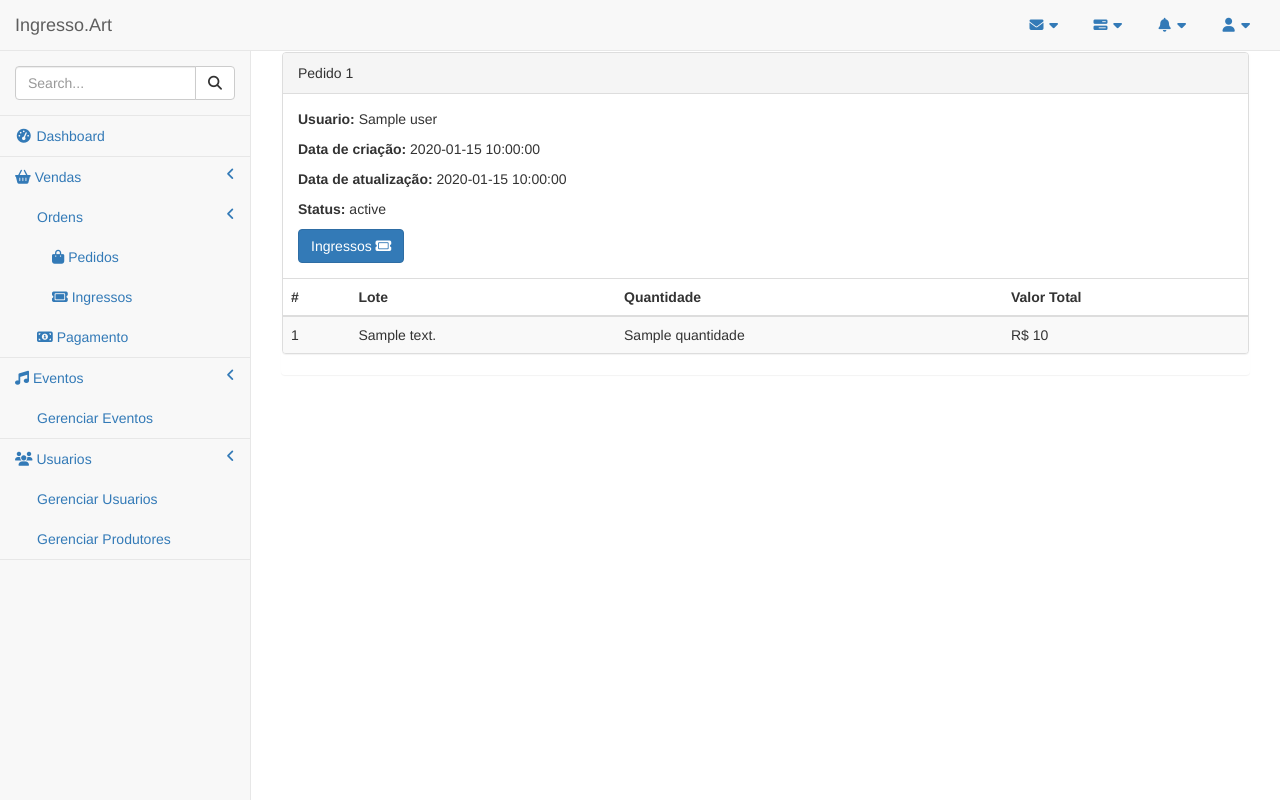
After one commit to lucianalml/ingresso, a Laravel app: template resources/views/admin/pedidos/itens.blade.php in a window 1280 px wide. The commit adds this page. Run offline with Laravel 8, Linux system fonts and the light colour scheme; the template is opened without the code that fills it: most values are stand-ins (such as "Sample title", 1, 10 or a date in 2020); data that the repository does not hold is empty; settings files or empty folders that the repository lacks are supplied; some libraries are stand-ins or nearby versions.

Commit message:
regorganizando

```diff
--- a/app/Http/routes.php
+++ b/app/Http/routes.php
@@ -55,10 +55,14 @@ Route::group(['prefix' => 'admin', ['middleware' => 'admin']], function () {
 	    Route::delete('imagem/{imagem}', 'EventoImagemController@destroy');
 
 		// Usuários cadastrados
-	 	 Route::get('/usuarios', 'AdminController@listarUsuarios');
+	 	Route::get('/usuarios', 'AdminController@listarUsuarios');
 
 		// Pedidos
-	 	 Route::get('/pedidos', 'AdminController@listarPedidos');
+	 	Route::get('/pedidos', 'AdminController@listarPedidos');
+	 	Route::get('/pedido/{pedido}', 'AdminController@detalhePedido');
+	 	Route::get('/pedido/{pedido}/ingressos', 'AdminController@ingressosPedido');
+	 	Route::get('/ingressos', 'AdminController@listarIngressos');
+
 
 	});
 
@@ -77,11 +81,12 @@ Route::group(['middleware' => ['web']], function () {
 	Route::get('/evento/{evento}', 'HomeController@exibirEvento');
 
 	// Adicionar ingressos ao carrinho
-	Route::post('carrinho/add', 'HomeController@adicionarIngresso');
+	Route::post('carrinho/add', 'HomeController@atualizaCarrinho');
 
 	// Quando for fechar o pedido tem q estar autenticado....
 	Route::group(['middleware' => 'auth'], function () {
-		Route::get('/checkout', 'HomeController@checkout');
+//		Route::get('/checkout', 'HomeController@checkout');
+		Route::get('/checkout', 'PedidoController@create');
 		Route::post('/checkout', 'PedidoController@store');
 	});
 });
--- a/app/Repositories/CarrinhoRepository.php
+++ b/app/Repositories/CarrinhoRepository.php
@@ -66,7 +66,7 @@ class CarrinhoRepository
      * Adiciona um ingresso na variavel de sessão do carrinho
      * Formato array de ['lote_id' => , 'quantidade' => ]
      */
-    public function adicionarIngresso($loteId, $quantidade)
+    public function atualizaCarrinho($loteId, $quantidade)
     {
         $item = ['lote_id' => $loteId,
                 'quantidade' => $quantidade];
--- a/resources/views/admin/partials/sidebar.blade.php
+++ b/resources/views/admin/partials/sidebar.blade.php
@@ -18,9 +18,23 @@
             </li>
 
             <li>
-                <a href="#"><i class="fa fa-shopping-basket" aria-hidden="true"></i> Pedidos<span class="fa arrow"></span></a>
+                <a href="#"><i class="fa fa-shopping-basket" aria-hidden="true"></i> Vendas<span class="fa arrow"></span></a>
+
                 <ul class="nav nav-second-level">
-                    <li><a href="{{ url('admin/pedidos') }}">Pedidos</a></li>
+                    <li>
+                        <a href="#">Ordens <span class="fa arrow"></span></a>
+                        <ul class="nav nav-third-level">
+                            <li><a href="{{ url('admin/pedidos') }}">
+                                <i class="fa fa-shopping-bag" aria-hidden="true"></i> Pedidos</a></li>
+                            <li><a href="{{ url('admin/ingressos') }}">
+                                <i class="fa fa-ticket" aria-hidden="true"></i> Ingressos</a></li>
+                        </ul>
+                        <!-- /.nav-third-level -->
+                    </li>
+                </ul>
+                <ul class="nav nav-second-level">
+                    <li><a href="{{ url('admin/pagamento') }}">
+                    <i class="fa fa-money" aria-hidden="true"></i> Pagamento</a></li>
                 </ul>
             </li>
 
@@ -36,18 +50,6 @@
                 <ul class="nav nav-second-level">
                     <li><a href="{{ url('admin/usuarios') }}">Gerenciar Usuarios</a></li>
                     <li><a href="{{ url('admin/produtores') }}">Gerenciar Produtores</a></li>
-                    <li>
-                        <a href="#">Exemplo Third Level <span class="fa arrow"></span></a>
-                        <ul class="nav nav-third-level">
-                            <li>
-                                <a href="#">Third Level Item</a>
-                            </li>
-                            <li>
-                                <a href="#">Third Level Item</a>
-                            </li>
-                        </ul>
-                        <!-- /.nav-third-level -->
-                    </li>
                 </ul>
             </li>
         </ul>
--- /dev/null
+++ b/resources/views/admin/pedidos/itens.blade.php
@@ -0,0 +1,46 @@
+@extends('admin.layouts.master')
+
+@section('content')
+
+<!-- Dados do pedido -->
+<div class="panel panel-default">
+    <div class="panel-heading">Pedido {{ $pedido->id }}</div>
+
+    <div class="panel-body">
+    <p><b>Usuario:</b> {{ $pedido->user->name }}</p>
+    <p><b>Data de criação:</b> {{ $pedido->created_at }}</p>
+    <p><b>Data de atualização:</b> {{ $pedido->updated_at }}</p>
+    <p><b>Status:</b> {{ $pedido->status }}</p>
+
+    <a href="{{ url('admin/pedido/'.$pedido->id.'/ingressos') }}" class="btn btn-primary">
+        Ingressos <i class="fa fa-ticket" aria-hidden="true"></i></a>
+
+  </div>
+
+<!-- Lista todos os itens do pedido -->
+    <table class="table table-striped">
+
+        <!-- Table Headings -->
+        <thead>
+            <th>#</th>
+            <th>Lote</th>
+            <th>Quantidade</th>
+            <th>Valor Total</th>
+        </thead>
+
+        <!-- Table Body -->
+        <tbody>
+            @foreach ($pedido->itens as $key => $item)
+                <tr>
+                    <td class="table-text"><div>{{ $key + 1 }}</div></td>
+    				<td class="table-text"><div>{{ $item->lote->descricao }}</div></td>
+                    <td class="table-text"><div>{{ $item->quantidade }}</div></td>
+                    <td class="table-text"><div>R$ {{ $item->valor }}</div></td>
+                </tr>
+            @endforeach
+        </tbody>
+    </table>
+
+</div>
+
+@endsection
--- a/resources/views/shop/index.blade.php
+++ b/resources/views/shop/index.blade.php
@@ -26,8 +26,10 @@
                         <h3>{{ $evento->nome }}</h3>
                         <p>{{ $evento->descricao }}</p>
 
+                        <div class="text-center">
                         <p><a href="{{ url('evento/'.$evento->id) }}" class="btn btn-success" role="button">
                         <i class="fa fa-ticket" aria-hidden="true"></i> Ingressos</a></p>
+                        </div>
                     </div>
                 </div>
             </div>
```
Also changed, not shown: app/Http/Controllers/AdminController.php (+17 -2 lines), app/Http/Controllers/HomeController.php (+3 -16 lines), app/Http/Controllers/PedidoController.php (+5 -9 lines), resources/views/admin/pedidos/index.blade.php (renamed from resources/views/admin/pedidos.blade.php, +8 -2 lines), resources/views/admin/pedidos/ingressos.blade.php (added).
